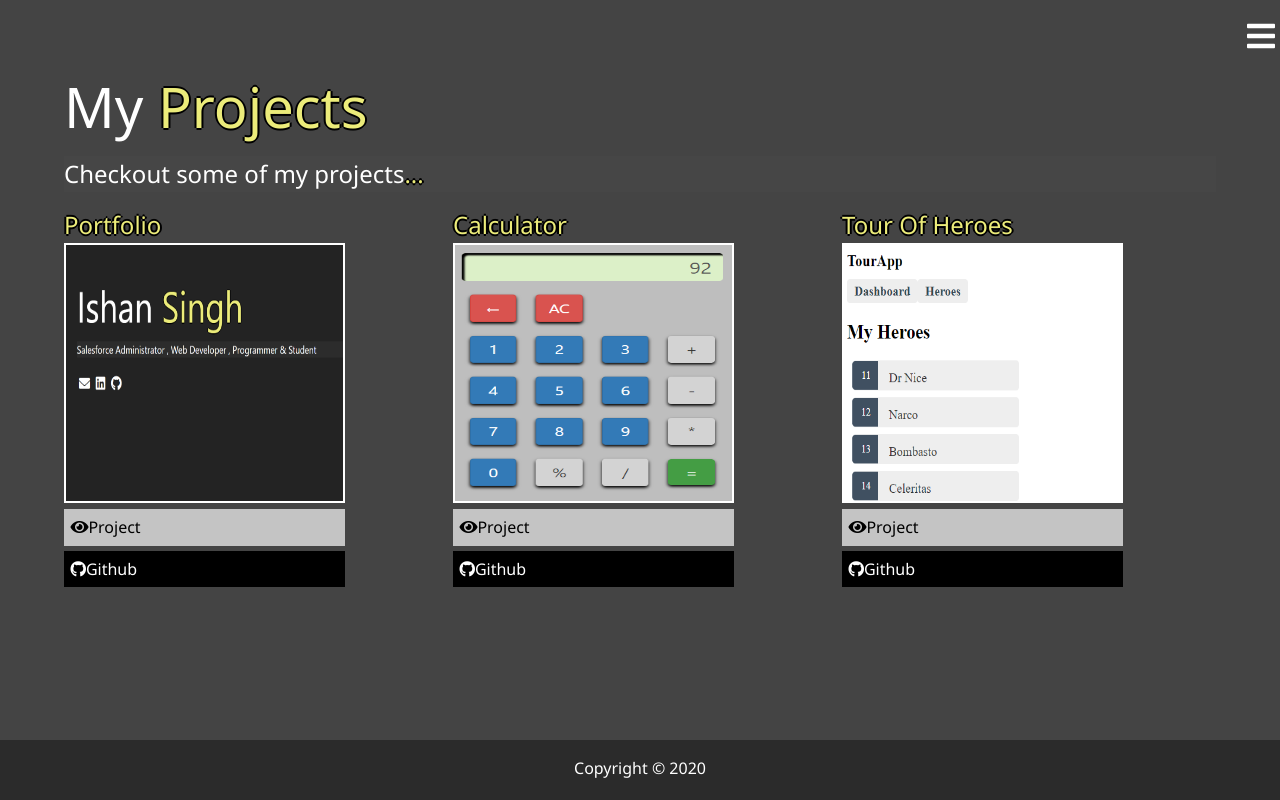
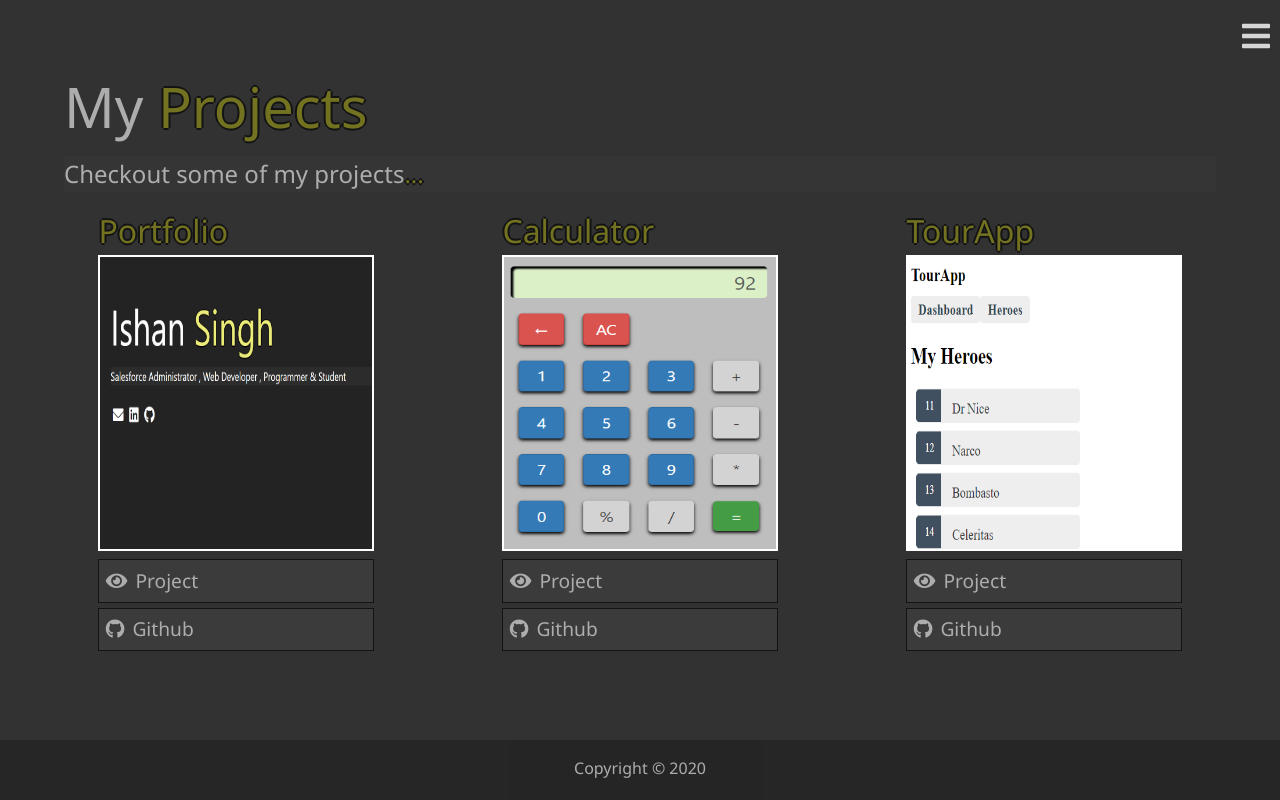
Before and after one commit to ishansingh26/Portfolio, a website: page dist/projects.html in a window 1280 px wide. Drawn offline with nearby package versions, Linux system fonts and the light colour scheme.

Commit message:
appying dark backgrounds and opacity

```diff
--- a/scss/_config.scss
+++ b/scss/_config.scss
@@ -3,7 +3,7 @@ $secondary-color: rgb(236, 236, 122);
 
 @mixin background{
          &#bg-img{
-             background: darken($primary-color, 13);
+             background: darken($primary-color, 8);
              background-attachment: fixed;
              background-size: cover;
         }
@@ -26,12 +26,12 @@ $secondary-color: rgb(236, 236, 122);
     }
 }
 @mixin mediaLg{
-    @media screen and (min-width: 768px) and (max-width: 1170px){
+    @media screen and (min-width: 767px) and (max-width: 1170px){
         @content;
     }
 }
 @mixin mediaXl{
-    @media screen and (max-width: 1171px){
+    @media screen and (min-width: 1171px){
         @content;
     }
 }
--- a/scss/_menu.scss
+++ b/scss/_menu.scss
@@ -2,8 +2,9 @@
     position: absolute;
     z-index: 3;
     top: 20px;
-    right: 5px;
+    right: 10px;
     cursor: pointer;
+    opacity: 0.8;
    // border: 1px solid  white;
 }
 .menu{
@@ -26,7 +27,7 @@
        margin: 0;
        padding: 0;
        list-style: none;
-       background-color: darken($primary-color, 7);
+       background-color: darken($primary-color, 10);
    }
    .nav-item{
        &.current > a{
@@ -36,7 +37,7 @@
    }
 
    &-branding{
-       background-color: lighten($primary-color,40);
+       background-color: darken($primary-color, 2);
        .portrait{
            width: 180px;
            height: 180px;
@@ -45,9 +46,9 @@
            background-size: 100%;
            border-radius: 50%;
            border: 2px solid darken($primary-color,5);
+           opacity: 0.7;
            &:hover{
             border-color: darken($secondary-color, 15);
-            opacity: 0.7;
             transition: 1s;
            }
        }
@@ -58,6 +59,7 @@
        font-size: 2rem;
        text-transform: uppercase;
        font-weight: 400;
+       opacity: 0.6;
        &:hover{
            color: $secondary-color;
        }
--- a/scss/_mobile.scss
+++ b/scss/_mobile.scss
@@ -1,12 +1,26 @@
 @include mediaXl{
     .projects{
         grid-template-columns: repeat(3, 1fr);
+        font-size: 1.5rem;
+        .item{
+            margin:  auto;
+            width: 80%;
+            height: 28.5rem;
+            font-size: 1.2rem;
+            //background-color: yellow;
+            .text-secondary{
+                font-size: 2rem;
+            }
+            img{
+                width: 100%;
+               // height: 100%;
+            }
+            .btn{
+                width: 100%;
+            }
+        }
+}
 
-        .item{
-           // background-color: red;
-            height: 15rem;
-        }
-    }
     .boxes{
         div{
             width: 60%;
@@ -16,15 +30,19 @@
 @include mediaLg{
     .projects{
         grid-template-columns: repeat(2, 1fr);
-
+        grid-gap: 10px;
+       // background-color: red;
+        height: 100%;
         .item{
             margin:  auto;
-            width: 70%;
-            height: 26rem;
-//background-color: yellow;
+            width: 80%;
+            height: 30rem;
+            font-size: 1.2rem;
+            //background-color: yellow;
+
             img{
                 width: 100%;
-                height: 70%;
+               // height: 100%;
             }
             .btn{
                 width: 100%;
@@ -89,9 +107,11 @@
         grid-template-columns:  1fr;
         .text-secondary{ text-align: center; }
         .item{
-            height: 22rem;
-            width: 65%;
-            margin:auto;
+            //background-color: red;
+            height: 17rem;
+            max-width: 65%;
+            height: 23rem;
+            margin: auto;
             img{
                 width: 100%;
                 height: 65%;
@@ -178,6 +198,7 @@
     }
     .projects{
         grid-template-columns: 1fr;
+        grid-gap: 10px;
         .item{
             height: 15rem;
             .text-secondary{
--- a/scss/main.scss
+++ b/scss/main.scss
@@ -6,7 +6,7 @@
 }
 body{
     @include background;
-    background-color: $primary-color;
+    background-color: darken($primary-color, 7);
     color: white;
     height: 100%;
     margin: 0;
@@ -21,15 +21,17 @@ h1,h2{
     font-weight: 500;
     &.lg-heading{
         font-size: 3.5rem;
+        opacity: 0.6;
     }
     &.sm-heading{
         margin-top: .5rem;
-        background: rgba(lighten($primary-color, 5), 0.2) ;
+        background: rgba(lighten($primary-color, 3), 0.2) ;
         font-weight: 400;
+        opacity: 0.6;
     }
 }
 .text-secondary{
-    color: $secondary-color;
+    color: darken($secondary-color, 35);
     text-shadow: -2px 0 black, 0 2px black, 2px 0 black, 0 -2px black;
 }
 a{
@@ -46,6 +48,7 @@ main{
     min-height: calc(100vh - 60px);
     .icons{
         margin-top: 2.5rem;
+        opacity: 0.8;
         a{
             padding: 0.4rem;
             &:hover{
@@ -76,15 +79,17 @@ main{
         grid-area: bioimage;
         margin: 1.5rem auto 0 auto;
         border-radius: 50%;
-        border: 3px solid $secondary-color;
+        border: 3px solid darken($secondary-color,35);
     }
     .bio{
         grid-area: bio;
         font-size: 1.1rem;
+        opacity: 0.6;
         .text-secondary{
             font-weight: 500;
             margin: 0;
             text-shadow: none;
+
         }
     }
 
@@ -96,13 +101,13 @@ main{
     }
     .trainning{
        // text-align: left;
-        background: lighten($primary-color, 5);
+        background: darken($primary-color, 2);
         padding: 0.5rem;
-        border-bottom: 4px solid $secondary-color;
+      //  border-bottom: 4px solid darken($primary-color,50);
         box-shadow: 0 1px 4px black;
-
+        opacity: 0.7;
         h3{
-            color: $secondary-color;
+            color: darken($secondary-color, 35);
             font-weight: 500;
         }
         h5{
@@ -124,10 +129,11 @@ main{
 .salesforce{
     margin:   3.5rem  0 0 0 ;
     padding: 0.5rem;
-    background-color:  lighten($primary-color, 5);
+    background-color:  darken($primary-color, 2);
     font-size: 1.1rem;
     box-shadow: 0 1px 4px black;
     border-radius: 5px;
+    opacity: 0.7;
     .text-secondary{
         text-align: left;
         text-shadow: none;
@@ -140,13 +146,14 @@ main{
     margin-top: 15px;
     display: grid;
     grid-template-columns: repeat(3, 1fr);
-    grid-gap: 15px;
+    grid-gap: 60px;
    // background-color: red;
     .item{
         width: 100%;
         height: 25rem;
         .text-secondary{
             font-size: 1.5rem;
+            opacity: 0.6;
         }
         img{
             width: 75%;
@@ -170,37 +177,37 @@ main{
     margin-bottom: 0.3rem ;
    // box-shadow: 0 1px 4px black;
     &:hover{
-        background: darken($secondary-color, 10);
-        color: black;
+        background: darken($primary-color, 7);
+        border-color: darken($secondary-color, 30);
     }
 }
-.btn-light{
-    @extend .btn;
-    background: lighten($primary-color, 50);
-    color: black;
-}
+
 .btn-dark{
     @extend .btn;
-    background: darken($primary-color, 50);
+    background: darken($primary-color, 1);
+    border: 1px solid black;
+    opacity: 0.6;
+    i{
+        margin-right: 0.5rem;
+    }
 }
-
-
 .boxes{
-    margin-top: 1rem;
+    margin-top: 3rem;
     display: block;
-    width: 35%;
+    width: 55%;
     min-height: 100%;
     //background-color: red;
     //text-align: center;
         div{
             display: block;
             width: 100%;
-
+            text-align: center;
             margin-bottom: 1.5rem;
             padding: 0.5rem 1rem;
             font-size: 1.5rem;
             border: 3px solid white;
             position: relative;
+            opacity: 0.6;
             &:hover{
                 box-shadow: inset 4px 0 7px $secondary-color;
             }
@@ -223,6 +230,7 @@ main{
     height: 60px;
     text-align: center;
     padding: 1rem;
-    background: darken($primary-color, 10);
+    background: darken($primary-color, 15);
+    opacity: 0.6;
 }
 @import 'mobile';
```
Also changed, not shown: dist/css/main.css, dist/projects.html.
